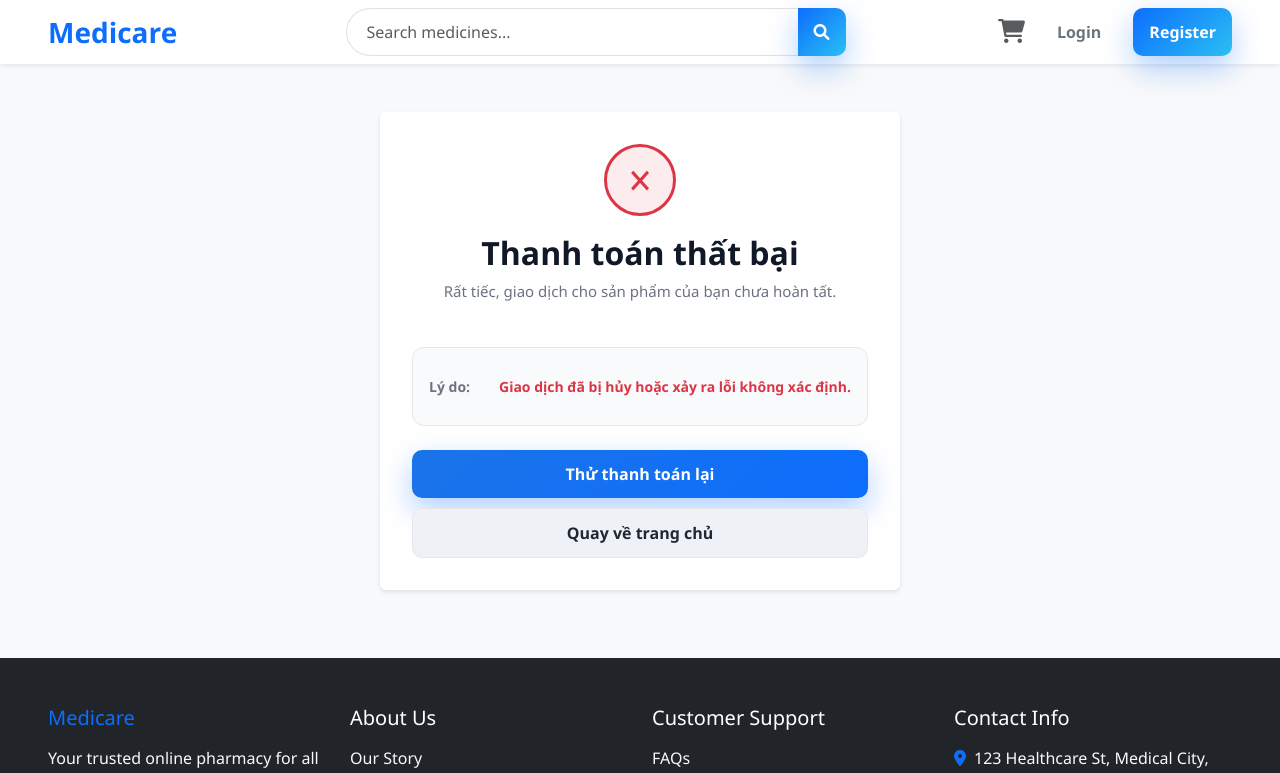
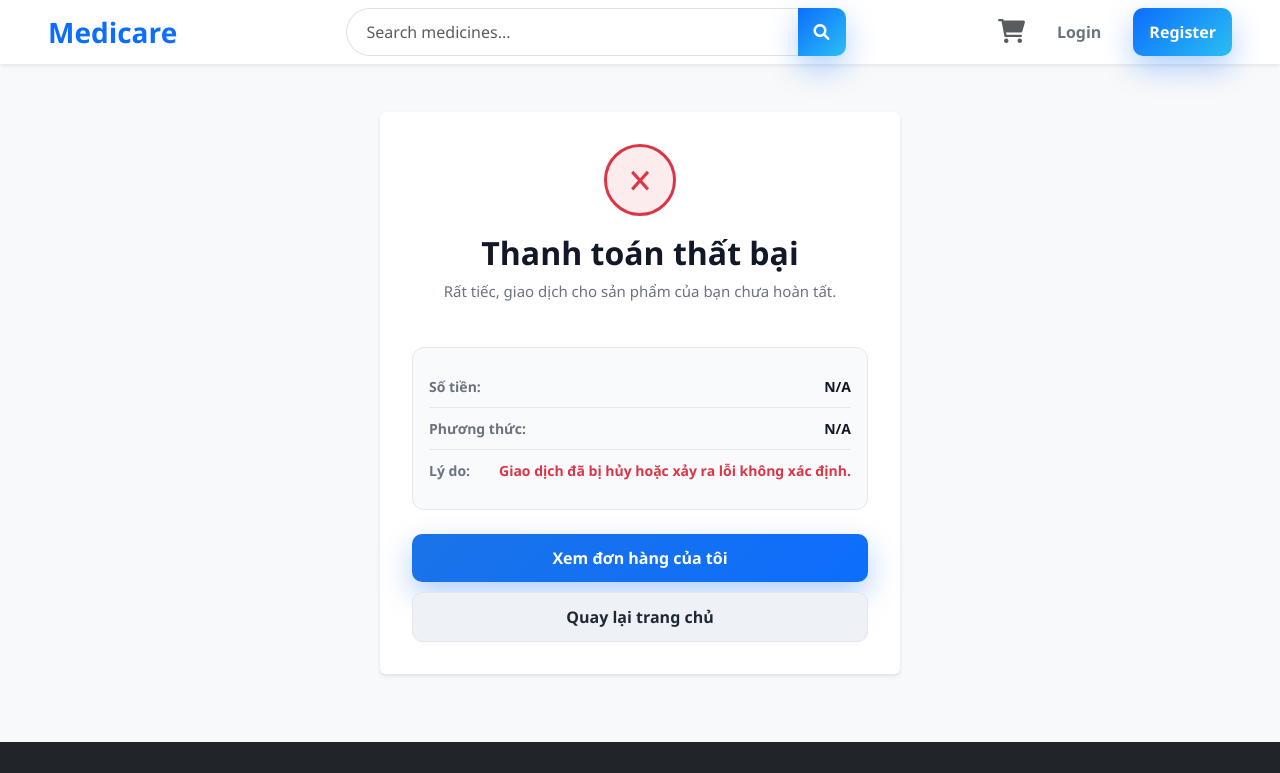
Before and after one commit to NHT250/medicare_web, a React (Vite) app in the folder Frontend_React/: page /payment-fail in a window 1280 px wide. Shown: the top 773 px of the page. Built offline with nearby package versions, Linux system fonts and the light colour scheme; no server answers.

Commit message:
Handle payment result query parameters

```diff
--- a/Frontend_React/src/pages/PaymentFail.jsx
+++ b/Frontend_React/src/pages/PaymentFail.jsx
@@ -10,8 +10,20 @@ const PaymentFail = () => {
   const params = new URLSearchParams(search);
 
   const orderId = params.get('orderId');
-  const productName = params.get('productName');
   const message = params.get('message');
+  const method = params.get('method');
+  const amountParam = params.get('amount');
+
+  const parsedAmount = amountParam && !Number.isNaN(Number(amountParam)) ? Number(amountParam) : null;
+  const formattedAmount = parsedAmount !== null ? `${parsedAmount.toLocaleString('vi-VN')} ₫` : 'N/A';
+  const displayMethod = method
+    ?
+      {
+        cod: 'Thanh toán khi nhận hàng (COD)',
+        vnpay: 'VNPAY',
+        momo: 'MoMo'
+      }[method.toLowerCase()] || method.toUpperCase()
+    : 'N/A';
 
   const displayMessage = message || 'Giao dịch đã bị hủy hoặc xảy ra lỗi không xác định.';
 
@@ -25,12 +37,6 @@ const PaymentFail = () => {
           <p className="subtitle mb-4">Rất tiếc, giao dịch cho sản phẩm của bạn chưa hoàn tất.</p>
 
           <div className="payment-info">
-            {productName && (
-              <div className="info-row">
-                <span className="label">Sản phẩm:</span>
-                <span className="value">{productName}</span>
-              </div>
-            )}
             {orderId && (
               <div className="info-row">
                 <span className="label">Mã đơn hàng:</span>
@@ -38,16 +44,24 @@ const PaymentFail = () => {
               </div>
             )}
             <div className="info-row">
+              <span className="label">Số tiền:</span>
+              <span className="value">{formattedAmount}</span>
+            </div>
+            <div className="info-row">
+              <span className="label">Phương thức:</span>
+              <span className="value">{displayMethod}</span>
+            </div>
+            <div className="info-row">
               <span className="label">Lý do:</span>
               <span className="value text-danger">{displayMessage}</span>
             </div>
           </div>
 
           <div className="actions mt-4">
-            <button className="btn btn-primary w-100 primary" type="button" onClick={() => navigate('/checkout')}>
-              Thử thanh toán lại
+            <button className="btn btn-primary w-100 primary" type="button" onClick={() => navigate(orderId ? `/orders/${orderId}` : '/orders')}>
+              Xem đơn hàng của tôi
             </button>
-            <button className="btn secondary w-100" type="button" onClick={() => navigate('/')}>Quay về trang chủ</button>
+            <button className="btn secondary w-100" type="button" onClick={() => navigate('/')}>Quay lại trang chủ</button>
           </div>
         </div>
       </div>
--- a/Frontend_React/src/pages/PaymentSuccess.jsx
+++ b/Frontend_React/src/pages/PaymentSuccess.jsx
@@ -10,13 +10,19 @@ const PaymentSuccess = () => {
   const params = new URLSearchParams(search);
 
   const orderId = params.get('orderId');
-  const productName = params.get('productName');
   const method = params.get('method');
   const amountParam = params.get('amount');
 
   const parsedAmount = amountParam && !Number.isNaN(Number(amountParam)) ? Number(amountParam) : null;
-  const formattedAmount = parsedAmount !== null ? `$${parsedAmount.toLocaleString('en-US')}` : 'N/A';
-  const displayMethod = method ? method.toUpperCase() : 'N/A';
+  const formattedAmount = parsedAmount !== null ? `${parsedAmount.toLocaleString('vi-VN')} ₫` : 'N/A';
+  const displayMethod = method
+    ?
+      {
+        cod: 'Thanh toán khi nhận hàng (COD)',
+        vnpay: 'VNPAY',
+        momo: 'MoMo'
+      }[method.toLowerCase()] || method.toUpperCase()
+    : 'N/A';
 
   const handleOrderClick = () => {
     if (orderId) {
@@ -36,12 +42,6 @@ const PaymentSuccess = () => {
           <p className="subtitle mb-4">Cảm ơn bạn đã mua hàng tại Medicare.</p>
 
           <div className="payment-info">
-            {productName && (
-              <div className="info-row">
-                <span className="label">Sản phẩm:</span>
-                <span className="value">{productName}</span>
-              </div>
-            )}
             <div className="info-row">
               <span className="label">Mã đơn hàng:</span>
               <span className="value">{orderId || 'N/A'}</span>
@@ -58,9 +58,9 @@ const PaymentSuccess = () => {
 
           <div className="actions mt-4">
             <button className="btn btn-primary w-100 primary" type="button" onClick={handleOrderClick}>
-              Xem chi tiết đơn hàng
+              Xem đơn hàng của tôi
             </button>
-            <button className="btn secondary w-100" type="button" onClick={() => navigate('/')}>Tiếp tục mua sắm</button>
+            <button className="btn secondary w-100" type="button" onClick={() => navigate('/')}>Quay lại trang chủ</button>
           </div>
         </div>
       </div>
```
